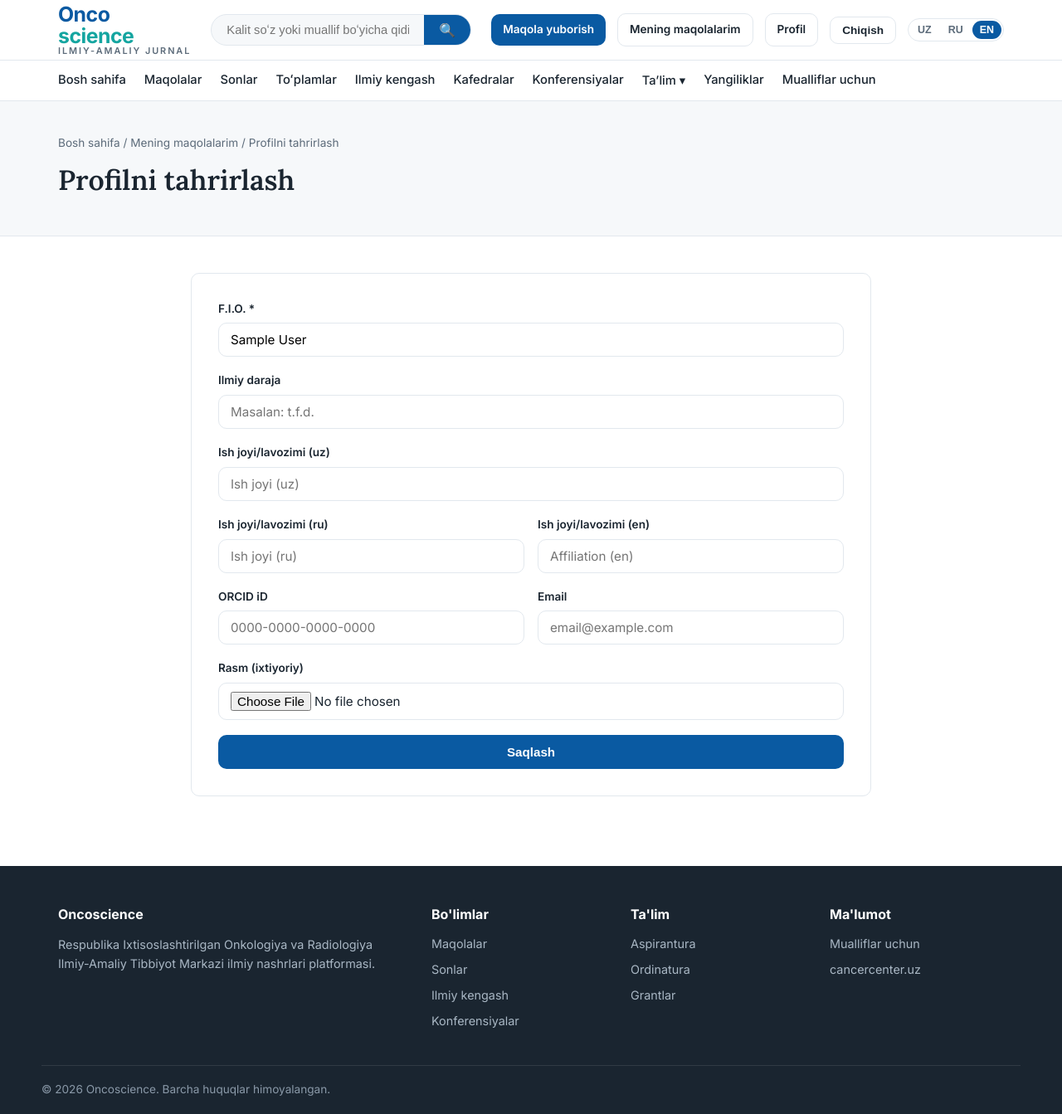
After one commit to KarimovProject/Journal_cancercenter, a Django app: page /ilm-fan/profil/ in a window 1280 px wide. The commit adds this page. Shown: the whole page at 83% size. Run offline with Django 5.2, Linux system fonts and the light colour scheme; the visitor is signed in with stand-in values (Sample User, id 1); data comes from the database, SQL or seed files in the repository; data that the repository does not hold is empty.

Commit message:
feat: profile editing, co-authors, review status, stats dashboard
- AuthorProfileForm: edit full_name, degree, affiliation, ORCID, email, photo
- edit_profile view and template at /ilm-fan/profil/
- Profile link in header for authenticated users
- Co-authors: add multiple authors via textarea (one per line)
- REVIEW status added to Article.Status choices
- Stats dashboard on My Articles: total, published, draft, review, rejected, views, citations
- CSS for stat cards with colored borders per status
- 165 translations (RU, EN), 41 tests passing

```diff
--- a/journal/forms.py
+++ b/journal/forms.py
@@ -99,6 +99,12 @@ class ArticleSubmissionForm(forms.ModelForm):
         label='Jurnal soni (ixtiyoriy)',
         help_text='Mavjud sondan tanlang yoki o\u02bbzingiz yozing. Format: Vol. X, No. Y, YYYY',
     )
+    co_authors = forms.CharField(
+        required=False,
+        widget=forms.Textarea(attrs={'class': 'form-input', 'rows': 3, 'placeholder': 'Har bir muallifni yangi qatorda yozing:\nAliyev Vali\nKarimova Saoda'}),
+        label='Qo\u02bbshimcha mualliflar (ixtiyoriy)',
+        help_text='Har bir muallif F.I.O.sini yangi qatorda yozing. Siz avtomatik birinchi muallif bo\u02bblasiz.',
+    )
 
     class Meta:
         model = Article
@@ -146,3 +152,37 @@ class ArticleSubmissionForm(forms.ModelForm):
         if not cleaned.get('pdf_file'):
             raise forms.ValidationError('PDF fayl yuklash majburiy.')
         return cleaned
+
+
+class AuthorProfileForm(forms.ModelForm):
+    """Form for users to edit their author profile."""
+
+    class Meta:
+        model = Author
+        fields = [
+            'full_name', 'academic_degree',
+            'affiliation_uz', 'affiliation_ru', 'affiliation_en',
+            'orcid_id', 'email', 'photo',
+        ]
+        widgets = {
+            'full_name': forms.TextInput(attrs={'class': 'form-input', 'placeholder': 'F.I.O.'}),
+            'academic_degree': forms.TextInput(attrs={'class': 'form-input', 'placeholder': 'Masalan: t.f.d.'}),
+            'affiliation_uz': forms.TextInput(attrs={'class': 'form-input', 'placeholder': 'Ish joyi (uz)'}),
+            'affiliation_ru': forms.TextInput(attrs={'class': 'form-input', 'placeholder': 'Ish joyi (ru)'}),
+            'affiliation_en': forms.TextInput(attrs={'class': 'form-input', 'placeholder': 'Affiliation (en)'}),
+            'orcid_id': forms.TextInput(attrs={'class': 'form-input', 'placeholder': '0000-0000-0000-0000'}),
+            'email': forms.EmailInput(attrs={'class': 'form-input', 'placeholder': 'email@example.com'}),
+            'photo': forms.FileInput(attrs={'class': 'form-input', 'accept': 'image/*'}),
+        }
+
+    def __init__(self, *args, **kwargs):
+        super().__init__(*args, **kwargs)
+        self.fields['full_name'].label = 'F.I.O. *'
+        self.fields['academic_degree'].label = 'Ilmiy daraja'
+        self.fields['affiliation_uz'].label = 'Ish joyi/lavozimi (uz)'
+        self.fields['affiliation_ru'].label = 'Ish joyi/lavozimi (ru)'
+        self.fields['affiliation_en'].label = 'Ish joyi/lavozimi (en)'
+        self.fields['orcid_id'].label = 'ORCID iD'
+        self.fields['email'].label = 'Email'
+        self.fields['photo'].label = 'Rasm (ixtiyoriy)'
+        self.fields['photo'].required = False
--- a/journal/models.py
+++ b/journal/models.py
@@ -172,6 +172,7 @@ class Article(TimeStampedModel):
 
     class Status(models.TextChoices):
         DRAFT = 'draft', _('Qoralama')
+        REVIEW = 'review', _('Ko\'rib chiqilmoqda')
         PUBLISHED = 'published', _('Chop etilgan')
         REJECTED = 'rejected', _('Rad etilgan')
         ARCHIVED = 'archived', _('Arxivlangan')
--- a/journal/urls.py
+++ b/journal/urls.py
@@ -33,4 +33,5 @@ urlpatterns = [
     path('maqola-yuborish/', views.submit_article, name='submit_article'),
     path('maqola-tahrirlash/<int:pk>/', views.edit_article, name='edit_article'),
     path('mening-maqolalarim/', views.my_articles, name='my_articles'),
+    path('profil/', views.edit_profile, name='edit_profile'),
 ]
--- a/journal/views.py
+++ b/journal/views.py
@@ -13,7 +13,7 @@ from django.utils import timezone
 from django.utils.translation import gettext as _
 from django.views.decorators.http import require_POST
 
-from .forms import ArticleSubmissionForm, RegistrationForm
+from .forms import ArticleSubmissionForm, AuthorProfileForm, RegistrationForm
 from .filters import ArticleFilter
 from .models import (
     Article,
@@ -366,6 +366,17 @@ def submit_article(request):
             author = Author.objects.filter(user=request.user).first()
             if author:
                 article.authors.add(author)
+            # Process co-authors (one per line -> create/find Author objects)
+            co_authors_text = form.cleaned_data.get('co_authors', '')
+            if co_authors_text:
+                for line in co_authors_text.split('\n'):
+                    name = line.strip()
+                    if name:
+                        co_author, _created = Author.objects.get_or_create(
+                            full_name=name,
+                            defaults={'slug': name.lower().replace(' ', '-')[:280]},
+                        )
+                        article.authors.add(co_author)
             # Process keywords (comma-separated text -> Keyword objects)
             keywords_text = form.cleaned_data.get('keywords_text', '')
             if keywords_text:
@@ -391,16 +402,20 @@ def edit_article(request, pk):
     article = get_object_or_404(Article, pk=pk)
     if article.submitted_by != request.user:
         raise Http404()
-    if article.status not in (Article.Status.DRAFT, Article.Status.REJECTED):
+    if article.status not in (Article.Status.DRAFT, Article.Status.REJECTED, Article.Status.REVIEW):
         messages.error(request, _('Chop etilgan maqolani tahrirlash mumkin emas.'))
         return redirect('journal:my_articles')
 
-    # Pre-fill keywords
+    # Pre-fill keywords and co-authors
     initial = {}
     if article.keywords.exists():
         initial['keywords_text'] = ', '.join(k.name for k in article.keywords.all())
     if article.issue:
         initial['issue_text'] = f'Vol. {article.issue.volume}, No. {article.issue.number}, {article.issue.year}'
+    # Co-authors: all authors except the current user's own profile
+    other_authors = article.authors.exclude(user=request.user)
+    if other_authors.exists():
+        initial['co_authors'] = '\n'.join(a.full_name for a in other_authors)
 
     if request.method == 'POST':
         form = ArticleSubmissionForm(request.POST, request.FILES, instance=article, initial=initial)
@@ -419,6 +434,22 @@ def edit_article(request, pk):
                     article.issue = issue_obj
 
             article.save()
+
+            # Re-link the user's own author profile
+            author = Author.objects.filter(user=request.user).first()
+            article.authors.set([author] if author else [])
+
+            # Process co-authors
+            co_authors_text = form.cleaned_data.get('co_authors', '')
+            if co_authors_text:
+                for line in co_authors_text.split('\n'):
+                    name = line.strip()
+                    if name:
+                        co_author, _created = Author.objects.get_or_create(
+                            full_name=name,
+                            defaults={'slug': name.lower().replace(' ', '-')[:280]},
+                        )
+                        article.authors.add(co_author)
 
             # Update keywords
             article.keywords.clear()
@@ -448,8 +479,41 @@ def edit_article(request, pk):
 @login_required(login_url='/ilm-fan/kirish/')
 def my_articles(request):
     articles = Article.objects.filter(submitted_by=request.user).order_by('-created_at')
+    stats = {
+        'total': articles.count(),
+        'published': articles.filter(status=Article.Status.PUBLISHED).count(),
+        'draft': articles.filter(status=Article.Status.DRAFT).count(),
+        'review': articles.filter(status=Article.Status.REVIEW).count(),
+        'rejected': articles.filter(status=Article.Status.REJECTED).count(),
+        'total_views': sum(a.views_count for a in articles),
+        'total_citations': sum(a.citation_count for a in articles),
+    }
     context = {
         'articles': articles,
+        'stats': stats,
         'meta_description': _('Mening maqolalarim.'),
     }
     return render(request, 'journal/my_articles.html', context)
+
+
+@login_required(login_url='/ilm-fan/kirish/')
+def edit_profile(request):
+    author = getattr(request.user, 'author_profile', None)
+    if not author:
+        author = Author.objects.create(user=request.user, full_name=request.user.get_full_name() or request.user.username)
+
+    if request.method == 'POST':
+        form = AuthorProfileForm(request.POST, request.FILES, instance=author)
+        if form.is_valid():
+            form.save()
+            messages.success(request, _('Profilingiz yangilandi.'))
+            return redirect('journal:edit_profile')
+    else:
+        form = AuthorProfileForm(instance=author)
+
+    context = {
+        'form': form,
+        'author': author,
+        'meta_description': _('Profilni tahrirlash.'),
+    }
+    return render(request, 'journal/edit_profile.html', context)
--- a/static/css/style.css
+++ b/static/css/style.css
@@ -340,10 +340,24 @@ section { padding: 56px 0; }
 
 .status-badge { padding: 4px 10px; border-radius: 12px; font-size: .78rem; font-weight: 600; }
 .status-draft { background: #fff3cd; color: #856404; }
+.status-review { background: #cce5ff; color: #004085; }
 .status-published { background: #d4edda; color: #155724; }
 .status-rejected { background: #f8d7da; color: #721c24; }
 .status-archived { background: #e2e3e5; color: #383d41; }
 .rejection-reason { margin-top: 6px; padding: 8px 12px; background: #f8d7da; border-radius: var(--radius); color: #721c24; }
+
+.stats-dashboard { display: grid; grid-template-columns: repeat(auto-fit, minmax(120px, 1fr)); gap: 16px; margin-bottom: 32px; max-width: 900px; }
+.stat-card { background: #fff; border: 1px solid var(--line); border-radius: var(--radius); padding: 20px; text-align: center; }
+.stat-card .stat-number { display: block; font-size: 2rem; font-weight: 700; color: var(--ink); }
+.stat-card .stat-label { display: block; font-size: .8rem; color: var(--muted); margin-top: 4px; }
+.stat-card.stat-published { border-color: #155724; }
+.stat-card.stat-published .stat-number { color: #155724; }
+.stat-card.stat-draft { border-color: #856404; }
+.stat-card.stat-draft .stat-number { color: #856404; }
+.stat-card.stat-review { border-color: #004085; }
+.stat-card.stat-review .stat-number { color: #004085; }
+.stat-card.stat-rejected { border-color: #721c24; }
+.stat-card.stat-rejected .stat-number { color: #721c24; }
 
 .empty-state { text-align: center; padding: 60px 20px; }
 .empty-state p { color: var(--muted); margin-bottom: 20px; font-size: 1.05rem; }
--- a/templates/base.html
+++ b/templates/base.html
@@ -39,6 +39,7 @@
             {% if user.is_authenticated %}
                 <a class="btn btn-sm" href="{% url 'journal:submit_article' %}">{% trans "Maqola yuborish" %}</a>
                 <a class="btn btn-sm btn-outline" href="{% url 'journal:my_articles' %}">{% trans "Mening maqolalarim" %}</a>
+                <a class="btn btn-sm btn-outline" href="{% url 'journal:edit_profile' %}">{% trans "Profil" %}</a>
                 <form action="{% url 'journal:logout' %}" method="post" class="inline-form">
                     {% csrf_token %}
                     <button type="submit" class="btn btn-sm btn-outline">{% trans "Chiqish" %}</button>
--- /dev/null
+++ b/templates/journal/edit_profile.html
@@ -0,0 +1,89 @@
+{% extends "base.html" %}
+{% load i18n %}
+
+{% block title %}{% trans "Profilni tahrirlash" %} — {{ SITE_NAME }}{% endblock %}
+
+{% block content %}
+<div class="page-header">
+  <div class="container">
+    <div class="breadcrumb">
+      <a href="{% url 'journal:home' %}">{% trans "Bosh sahifa" %}</a> /
+      <a href="{% url 'journal:my_articles' %}">{% trans "Mening maqolalarim" %}</a> /
+      {% trans "Profilni tahrirlash" %}
+    </div>
+    <h1>{% trans "Profilni tahrirlash" %}</h1>
+  </div>
+</div>
+
+<div class="container" style="padding:44px 20px;">
+  <div class="submit-form-wrap">
+
+    {% if author.photo %}
+    <div style="margin-bottom:24px; text-align:center;">
+      <img src="{{ author.photo.url }}" alt="{{ author.full_name }}"
+           style="width:120px; height:120px; border-radius:50%; object-fit:cover; border:3px solid var(--line);">
+    </div>
+    {% endif %}
+
+    <form method="post" enctype="multipart/form-data" class="submit-form">
+      {% csrf_token %}
+
+      <div class="form-field">
+        <label>{{ form.full_name.label }}</label>
+        {{ form.full_name }}
+        {{ form.full_name.errors }}
+      </div>
+
+      <div class="form-field">
+        <label>{{ form.academic_degree.label }}</label>
+        {{ form.academic_degree }}
+        {{ form.academic_degree.errors }}
+      </div>
+
+      <div class="form-field">
+        <label>{{ form.affiliation_uz.label }}</label>
+        {{ form.affiliation_uz }}
+        {{ form.affiliation_uz.errors }}
+      </div>
+
+      <div class="form-row-2">
+        <div class="form-field">
+          <label>{{ form.affiliation_ru.label }}</label>
+          {{ form.affiliation_ru }}
+          {{ form.affiliation_ru.errors }}
+        </div>
+        <div class="form-field">
+          <label>{{ form.affiliation_en.label }}</label>
+          {{ form.affiliation_en }}
+          {{ form.affiliation_en.errors }}
+        </div>
+      </div>
+
+      <div class="form-row-2">
+        <div class="form-field">
+          <label>{{ form.orcid_id.label }}</label>
+          {{ form.orcid_id }}
+          {{ form.orcid_id.errors }}
+        </div>
+        <div class="form-field">
+          <label>{{ form.email.label }}</label>
+          {{ form.email }}
+          {{ form.email.errors }}
+        </div>
+      </div>
+
+      <div class="form-field">
+        <label>{{ form.photo.label }}</label>
+        {{ form.photo }}
+        {{ form.photo.errors }}
+      </div>
+
+      {% if form.non_field_errors %}
+        <div class="form-errors">{{ form.non_field_errors }}</div>
+      {% endif %}
+
+      <button type="submit" class="btn btn-block">{% trans "Saqlash" %}</button>
+    </form>
+  </div>
+</div>
+{% endblock %}
```
Also changed, not shown: compile_translations.py (+12 -2 lines), journal/tests.py (+48 -0 lines), templates/journal/my_articles.html (+34 -1 lines), templates/journal/submit_article.html (+7 -0 lines), journal/migrations/0006_alter_article_status.py (added), locale/en/LC_MESSAGES/django.po, locale/ru/LC_MESSAGES/django.po, 2 other files.
